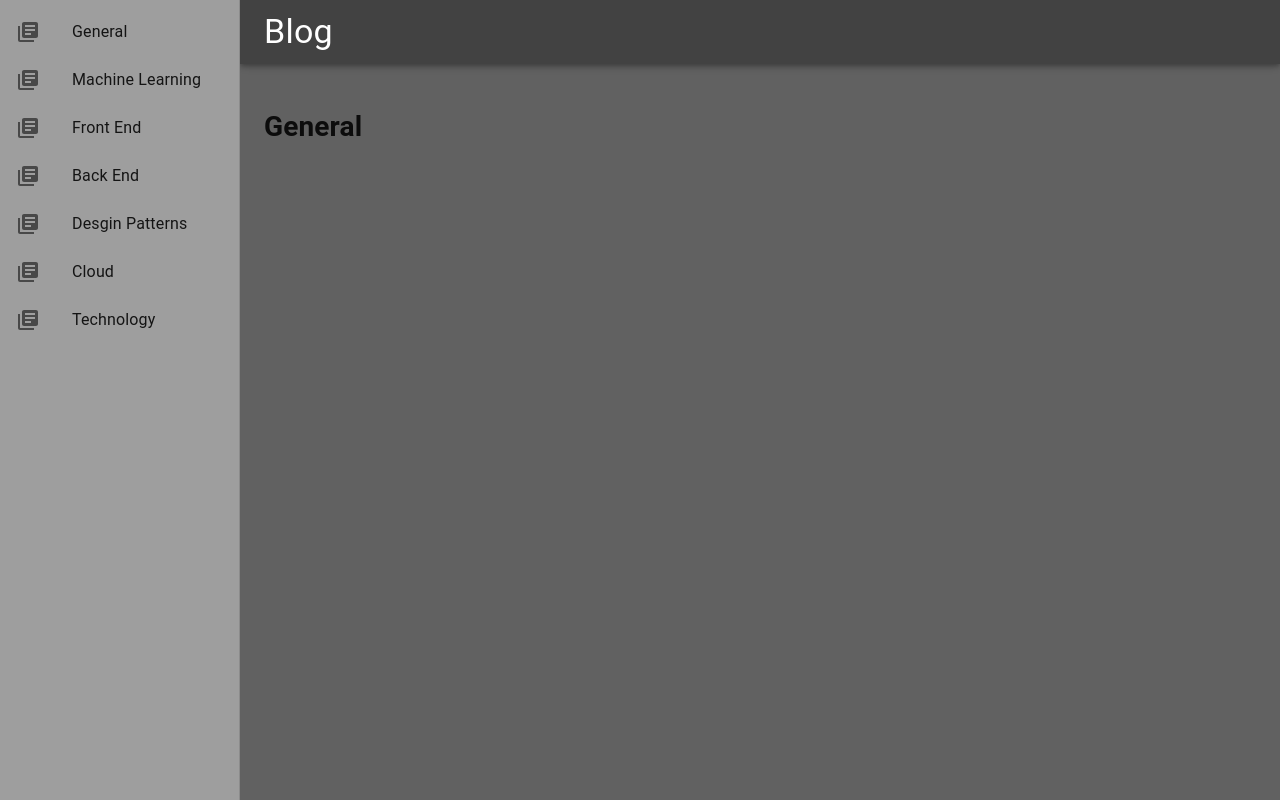
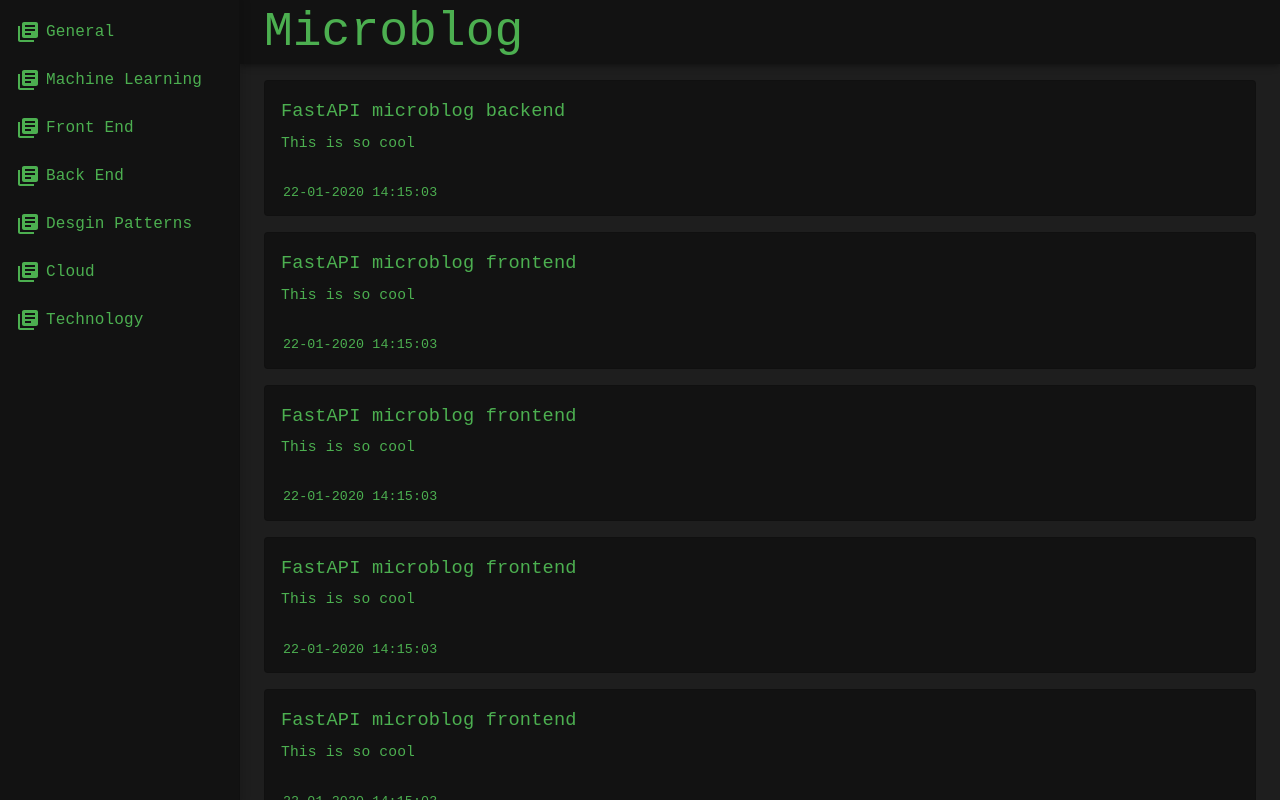
Before and after one commit to himanshuMaheshwari2311/Microblogging-Web-App, a React (Create React App) app in the folder frontend/: page / in a window 1280 px wide. Built offline with nearby package versions, Linux system fonts and the light colour scheme.

Commit message:
Boilerplate for blogs

```diff
--- a/frontend/src/App.tsx
+++ b/frontend/src/App.tsx
@@ -1,21 +1,20 @@
 import { createMuiTheme, ThemeProvider } from '@material-ui/core';
-import { grey } from '@material-ui/core/colors';
 import React from 'react';
 import { RouteComponentProps, withRouter } from 'react-router-dom';
 import './App.css';
-import Sidenav from './Sidenav/Sidenav';
+import Sidenav from './components/sidenav/Sidenav';
 
 const dark = createMuiTheme({
   palette: {
     primary: {
-      main: grey[800],
+      main: '#1e1e1e',
     },
     secondary: {
-      main: grey[50],
+      main: '#4caf50',
     },
     background: {
-      default: grey[700],
-      paper: grey[500],
+      default: '#121212',
+      paper: '#121212',
     },
   },
 });
--- a/frontend/src/Blogs/Blogs.tsx
+++ /dev/null
@@ -1,15 +0,0 @@
-import React from 'react';
-
-interface BlogProps {
-    tag: string;
-}
-
-const Blogs: React.FC<BlogProps> = ({ tag }) => {
-    return (
-        <div>
-            <h1>{tag}</h1>
-        </div>
-    );
-}
-
-export default Blogs;
--- /dev/null
+++ b/frontend/src/components/blogs/Blogs.tsx
@@ -0,0 +1,154 @@
+import React from 'react';
+import { makeStyles, Theme, createStyles, Grid, Card, CardContent, Typography, CardActions, Grow } from '@material-ui/core';
+import { Blog } from '../../model/Blog';
+
+
+const useStyles = makeStyles((theme: Theme) =>
+    createStyles({
+        root: {
+            flexGrow: 1,
+        },
+        cardRoot: {
+            backgroundColor: theme.palette.background.paper,
+        },
+        title: {
+            fontSize: '14pt',
+            fontFamily: 'monospace',
+            color: theme.palette.secondary.main,
+        },
+        content: {
+            fontSize: '11pt',
+            fontFamily: 'monospace',
+            color: theme.palette.secondary.main,
+        },
+        cardAction: {
+            fontSize: '10pt',
+            fontFamily: 'monospace',
+            color: theme.palette.secondary.main,
+            marginLeft: '10px',
+        },
+        pos: {
+            marginBottom: 12,
+        },
+    }),
+);
+
+interface BlogProps {
+    tag: string;
+}
+
+const blogs: Blog[] = [
+    {
+        'title': 'FastAPI microblog backend',
+        'category': 'General',
+        'message': 'This is so cool',
+        'timestamp': '22-01-2020 14:15:03',
+        'author': 'stark',
+        'tags': ['fastapi', 'micro-services']
+    },
+    {
+        'title': 'FastAPI microblog frontend',
+        'category': 'General',
+        'message': 'This is so cool',
+        'timestamp': '22-01-2020 14:15:03',
+        'author': 'stark',
+        'tags': ['fastapi', 'front-end']
+    },
+    {
+        'title': 'FastAPI microblog frontend',
+        'category': 'General',
+        'message': 'This is so cool',
+        'timestamp': '22-01-2020 14:15:03',
+        'author': 'stark',
+        'tags': ['fastapi', 'front-end']
+    },
+    {
+        'title': 'FastAPI microblog frontend',
+        'category': 'General',
+        'message': 'This is so cool',
+        'timestamp': '22-01-2020 14:15:03',
+        'author': 'stark',
+        'tags': ['fastapi', 'front-end']
+    },
+    {
+        'title': 'FastAPI microblog frontend',
+        'category': 'General',
+        'message': 'This is so cool',
+        'timestamp': '22-01-2020 14:15:03',
+        'author': 'stark',
+        'tags': ['fastapi', 'front-end']
+    },
+    {
+        'title': 'FastAPI microblog backend',
+        'category': 'General',
+        'message': 'This is so cool',
+        'timestamp': '22-01-2020 14:15:03',
+        'author': 'stark',
+        'tags': ['fastapi', 'micro-services']
+    },
+    {
+        'title': 'FastAPI microblog frontend',
+        'category': 'General',
+        'message': 'This is so cool',
+        'timestamp': '22-01-2020 14:15:03',
+        'author': 'stark',
+        'tags': ['fastapi', 'front-end']
+    },
+    {
+        'title': 'FastAPI microblog frontend',
+        'category': 'General',
+        'message': 'This is so cool',
+        'timestamp': '22-01-2020 14:15:03',
+        'author': 'stark',
+        'tags': ['fastapi', 'front-end']
+    },
+    {
+        'title': 'FastAPI microblog frontend',
+        'category': 'General',
+        'message': 'This is so cool',
+        'timestamp': '22-01-2020 14:15:03',
+        'author': 'stark',
+        'tags': ['fastapi', 'front-end']
+    },
+    {
+        'title': 'FastAPI microblog frontend',
+        'category': 'General',
+        'message': 'This is so cool',
+        'timestamp': '22-01-2020 14:15:03',
+        'author': 'stark',
+        'tags': ['fastapi', 'front-end']
+    },
+]
+
+const Blogs: React.FC<BlogProps> = ({ tag }) => {
+    const classes = useStyles();
+    return (
+        <div className={classes.root}>
+            <Grid container spacing={2}>
+                {blogs.map((blog, index) => (
+                    <Grid item xs={12}>
+                        <Grow in={true} timeout={500 * (index + 1)}>
+                            <Card className={classes.cardRoot} variant="outlined">
+                                <CardContent>
+                                    <Typography className={classes.title} gutterBottom>
+                                        {blog.title}
+                                    </Typography>
+                                    <Typography className={classes.content} gutterBottom>
+                                        {blog.message}
+                                    </Typography>
+                                </CardContent>
+                                <CardActions>
+                                    <Typography className={classes.cardAction} gutterBottom>
+                                        {blog.timestamp}
+                                    </Typography>
+                                </CardActions>
+                            </Card>
+                        </Grow>
+                    </Grid>
+                ))}
+            </Grid>
+        </div>
+    );
+}
+
+export default Blogs;
--- a/frontend/src/Sidenav/Sidenav.tsx
+++ b/frontend/src/components/sidenav/Sidenav.tsx
@@ -10,7 +10,7 @@
 import Typography from '@material-ui/core/Typography';
 import LibraryBooks from '@material-ui/icons/LibraryBooks';
 import React from 'react';
-import Blogs from '../Blogs/Blogs';
+import Blogs from '../blogs/Blogs';
 
 const drawerWidth = 240;
 
@@ -22,6 +22,7 @@
         appBar: {
             width: `calc(100% - ${drawerWidth}px)`,
             marginLeft: drawerWidth,
+            backgroundColor: theme.palette.background.paper,
         },
         drawer: {
             width: drawerWidth,
@@ -29,15 +30,30 @@
         },
         drawerPaper: {
             width: drawerWidth,
+            backgroundColor: theme.palette.background.paper,
+            boxShadow: '3px 0 6px 2px rgba(0,0,0,0.1)',
         },
         toolbar: theme.mixins.toolbar,
         content: {
             flexGrow: 1,
-            backgroundColor: theme.palette.background.default,
+            marginTop: '56px',
+            backgroundColor: theme.palette.primary.main,
             padding: theme.spacing(3),
+            height: 'calc(100vh - 56px)',
+            overflowY: 'auto',
         },
         listText: {
-            fontSize: '12pt'
+            fontSize: '12pt',
+            color: theme.palette.secondary.main,
+            fontFamily: 'monospace',
+        },
+        listIcon: {
+            minWidth: '30px',
+            color: theme.palette.secondary.main,
+        },
+        typography: {
+            fontFamily: 'monospace',
+            color: theme.palette.secondary.main,
         }
     }),
 );
@@ -56,8 +72,8 @@
             <CssBaseline />
             <AppBar position="fixed" className={classes.appBar}>
                 <Toolbar>
-                    <Typography variant="h4" noWrap>
-                        Blog
+                    <Typography variant="h3" noWrap className={classes.typography}>
+                        Microblog
             </Typography>
                 </Toolbar>
             </AppBar>
@@ -67,19 +83,17 @@
                 classes={{
                     paper: classes.drawerPaper,
                 }}
-                anchor="left"
-            >
+                anchor="left">
                 <List>
                     {['General', 'Machine Learning', 'Front End', 'Back End', 'Desgin Patterns', 'Cloud', 'Technology'].map((text, index) => (
                         <ListItem button key={text} onClick={() => updateTag(text)}>
-                            <ListItemIcon><LibraryBooks /></ListItemIcon>
+                            <ListItemIcon className={classes.listIcon}><LibraryBooks /></ListItemIcon>
                             <ListItemText primary={text} classes={{primary: classes.listText}}/>
                         </ListItem>
                     ))}
                 </List>
             </Drawer>
             <main className={classes.content}>
-            <div className={classes.toolbar} />
             <Blogs tag={tag}/>
             </main>
         </div>
--- a/frontend/src/index.css
+++ b/frontend/src/index.css
@@ -1,8 +1,8 @@
 body {
   margin: 0;
-  font-family: -apple-system, BlinkMacSystemFont, 'Segoe UI', 'Roboto', 'Oxygen',
+  font-family: -apple-system, BlinkMacSystemFont, 'monospace', 'Segoe UI', 'Roboto', 'Oxygen',
     'Ubuntu', 'Cantarell', 'Fira Sans', 'Droid Sans', 'Helvetica Neue',
-    sans-serif;
+    'Courier New';
   -webkit-font-smoothing: antialiased;
   -moz-osx-font-smoothing: grayscale;
 }
@@ -11,3 +11,33 @@
   font-family: source-code-pro, Menlo, Monaco, Consolas, 'Courier New',
     monospace;
 }
+
+::-webkit-scrollbar-thumb {
+  background-color: #757575;
+}
+
+::-webkit-scrollbar-track {
+  -webkit-box-shadow: inset 0 0 6px rgba(0,0,0,0.3);
+  background-color: #424242;
+}
+
+::-webkit-scrollbar {
+  width: 6px;
+  border-radius: 20px;
+  background-color: #757575;
+}
+
+.scrollbar {
+  background-color: #757575;
+  float: left;
+  height: 300px;
+  margin-bottom: 25px;
+  margin-left: 22px;
+  margin-top: 40px;
+  width: 65px;
+  overflow-y: scroll;
+}
+
+.force-overflow {
+  min-height: 450px;
+}
--- /dev/null
+++ b/frontend/src/model/Blog.ts
@@ -0,0 +1,8 @@
+export interface Blog {
+    title: string;
+    author: string;
+    message: string;
+    timestamp: string;
+    tags: string[];
+    category: string;
+}
```
